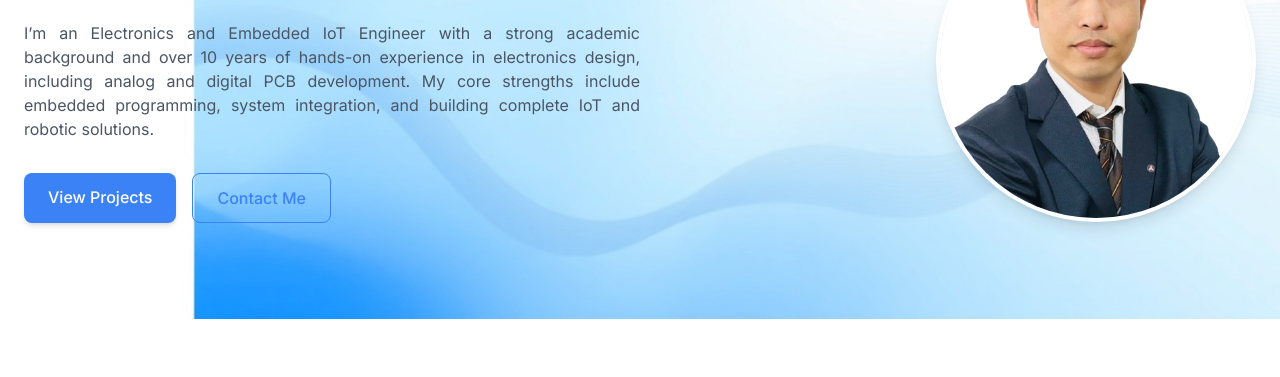
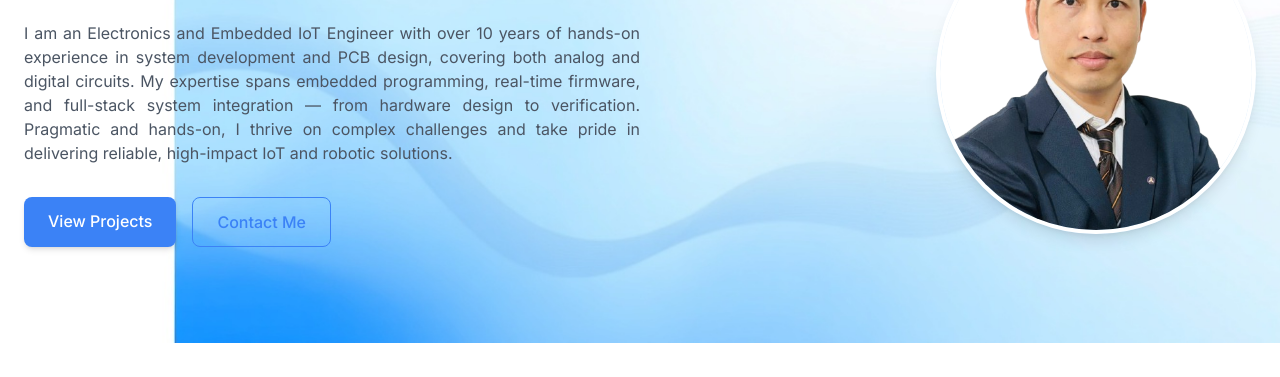
Before and after one commit to mongpt/mongpt.github.io, a plain HTML site: page index.html in a window 1280 px wide. Shown: the part 227-604 px from the top of the page. Drawn offline with nearby package versions, Linux system fonts and the light colour scheme.

Commit message:
changed introduction

```diff
--- a/index.html
+++ b/index.html
@@ -54,9 +54,9 @@
             Electronics & Embedded Engineer
           </h2>
           <p class="text-gray-600 mb-8">
-            I’m an Electronics and Embedded IoT Engineer with a strong academic background and over 10 years of hands-on
-            experience in electronics design, including analog and digital PCB development. My core strengths include
-            embedded programming, system integration, and building complete IoT and robotic solutions.
+            I am an Electronics and Embedded IoT Engineer with over 10 years of hands-on experience in system development and PCB design, covering both analog and digital circuits.
+            My expertise spans embedded programming, real-time firmware, and full-stack system integration — from hardware design to verification.
+            Pragmatic and hands-on, I thrive on complex challenges and take pride in delivering reliable, high-impact IoT and robotic solutions.
           </p>
           <div class="flex space-x-4">
             <a href="#projects"
```
